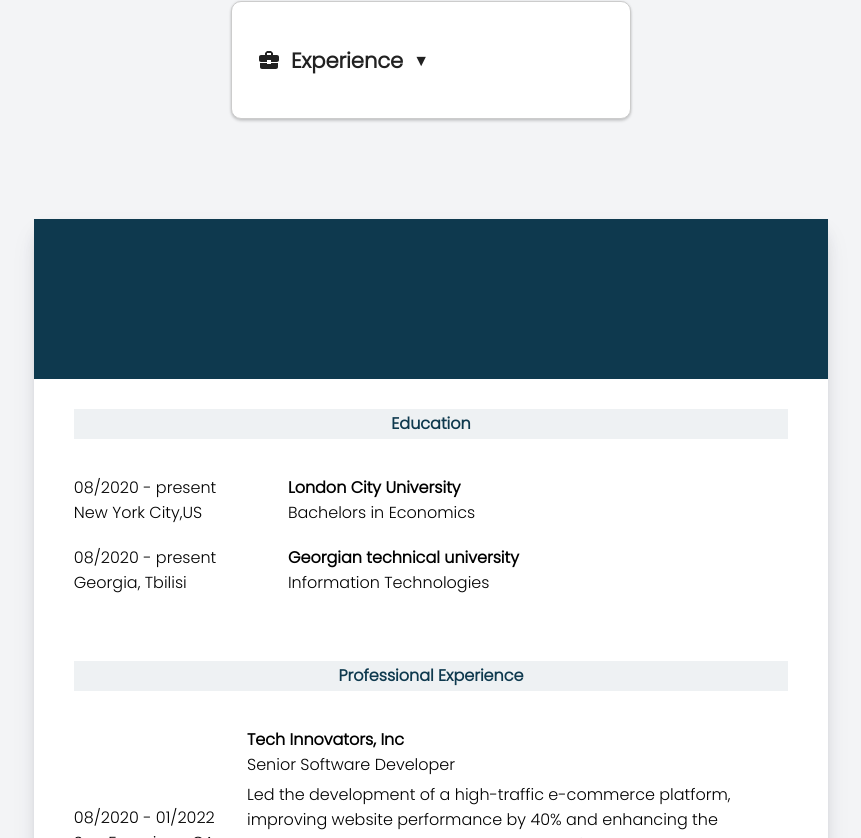
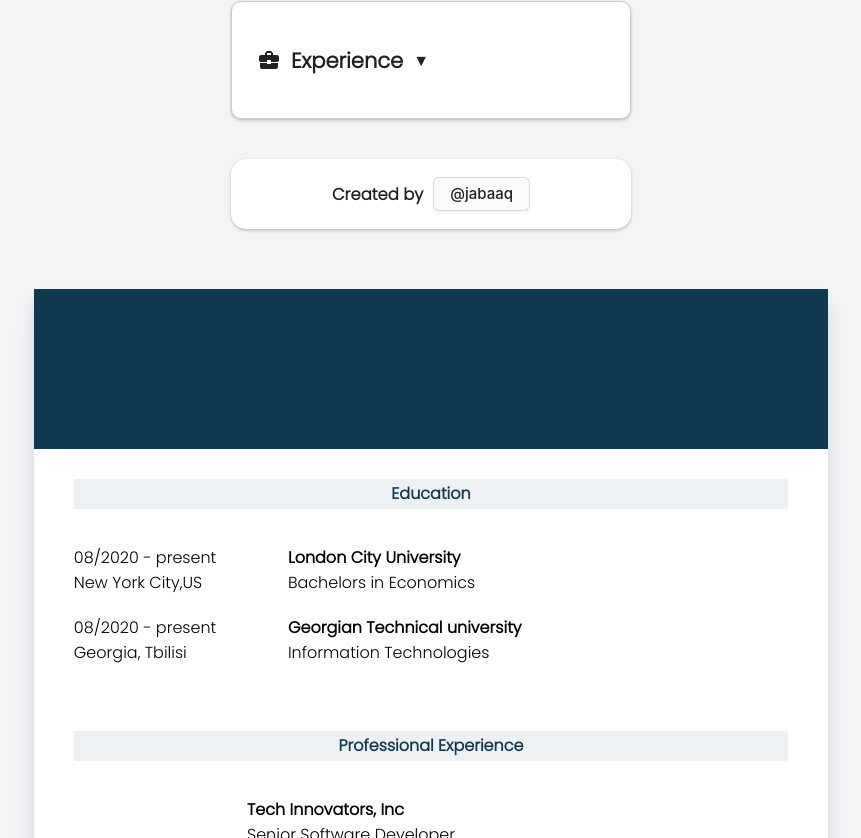
Before and after one commit to jabaaq/CV-Application, a React (Create React App) app: page / in a window 1280 px wide. Shown: the part 742-1580 px from the top of the page, without its empty margins (209-1070 px from the left). Built offline with nearby package versions, Linux system fonts and the light colour scheme.

Commit message:
fixed accordion fields bug / added information about me

```diff
--- a/src/components/accordion/accordion.jsx
+++ b/src/components/accordion/accordion.jsx
@@ -113,6 +113,9 @@ class Accordion extends Component {
                       location,
                     );
                     clearForm();
+                    this.setState({
+                      isOpen: false,
+                    });
                   } else if (source === 'Experience') {
                     onSubmitExperienceForm(
                       e,
@@ -124,6 +127,9 @@ class Accordion extends Component {
                       workDescription,
                     );
                     clearExperienceForm();
+                    this.setState({
+                      isOpen: false,
+                    });
                   }
                 }}>
                 Submit
--- a/src/components/app/App.jsx
+++ b/src/components/app/App.jsx
@@ -4,6 +4,7 @@ import { TemplateLoader } from '../template-loader/template-loader';
 import { PersonalInformation } from '../personal-information/personal-Information';
 import { EducationExperience } from '../education-experience/educationExperience';
 import { PracticalExperience } from '../practical-experience/practical-experience';
+import { CreatedBy } from '../createdBy/createdBy';
 import { Resume } from '../resume/resume';
 
 class App extends Component {
@@ -41,7 +42,7 @@ class App extends Component {
           id: 1,
         },
         {
-          school: 'Georgian technical university',
+          school: 'Georgian Technical university',
           degree: 'Information Technologies',
           startDate: '08/2020',
           endDate: 'present',
@@ -204,6 +205,7 @@ class App extends Component {
             onSubmitExperienceForm={this.handleExperienceSubmit}
             clearExperienceForm={this.clearExperienceForm}
           />
+          <CreatedBy />
         </div>
         <div className='resume-side'>
           <Resume
--- /dev/null
+++ b/src/components/createdBy/createdBy.css
@@ -0,0 +1,96 @@
+.about-container {
+    width: 100%;
+    height: 70px;
+    background-color: #fff;
+    padding: 15px 15px;
+    font-size: 14px;
+    font-family: inherit;
+    color: #212121;
+    display: flex;
+    flex-direction: column;
+    gap: 24px;
+    box-sizing: border-box;
+    border-radius: 15px;
+    box-shadow: 0px 0px 3px rgba(0, 0, 0, 0.084), 0px 2px 3px rgba(0, 0, 0, 0.168);
+}
+
+button {
+    appearance: none;
+    background-color: #FAFBFC;
+    border: 1px solid rgba(27, 31, 35, 0.15);
+    border-radius: 6px;
+    box-shadow: rgba(27, 31, 35, 0.04) 0 1px 0, rgba(255, 255, 255, 0.25) 0 1px 0 inset;
+    box-sizing: border-box;
+    color: #24292E;
+    cursor: pointer;
+    display: inline-block;
+    font-family: -apple-system, system-ui, "Segoe UI", Helvetica, Arial, sans-serif, "Apple Color Emoji", "Segoe UI Emoji";
+    font-size: 14px;
+    font-weight: 500;
+    line-height: 20px;
+    list-style: none;
+    padding: 6px 16px;
+    position: relative;
+    transition: background-color 0.2s cubic-bezier(0.3, 0, 0.5, 1);
+    user-select: none;
+    -webkit-user-select: none;
+    touch-action: manipulation;
+    vertical-align: middle;
+    white-space: nowrap;
+    word-wrap: break-word;
+}
+
+button:hover {
+    background-color: #F3F4F6;
+    text-decoration: none;
+    transition-duration: 0.1s;
+}
+
+button:disabled {
+    background-color: #FAFBFC;
+    border-color: rgba(27, 31, 35, 0.15);
+    color: #959DA5;
+    cursor: default;
+}
+
+button:active {
+    background-color: #EDEFF2;
+    box-shadow: rgba(225, 228, 232, 0.2) 0 1px 0 inset;
+    transition: none 0s;
+}
+
+button:focus {
+    outline: 1px transparent;
+}
+
+button:before {
+    display: none;
+}
+
+button:-webkit-details-marker {
+    display: none;
+}
+
+.about-me {
+    display: flex;
+    align-items: center;
+    justify-content: center;
+    flex-direction: row;
+    gap: 10px;
+}
+
+.about-me button {
+    font-size: 15px;
+}
+
+.about-container {
+    display: flex;
+    align-items: center;
+    justify-content: center;
+    flex-direction: row;
+}
+
+a {
+    text-decoration: none;
+    color: #212121;
+}
--- /dev/null
+++ b/src/components/createdBy/createdBy.jsx
@@ -0,0 +1,18 @@
+import './createdBy.css';
+
+function CreatedBy() {
+  return (
+    <div className='about-container'>
+      <div className='about-me'>
+        <h3>Created by</h3>
+        <button>
+          <a href='https://github.com/jabaaq' target='_blank'>
+            @jabaaq
+          </a>
+        </button>
+      </div>
+    </div>
+  );
+}
+
+export { CreatedBy };
```
